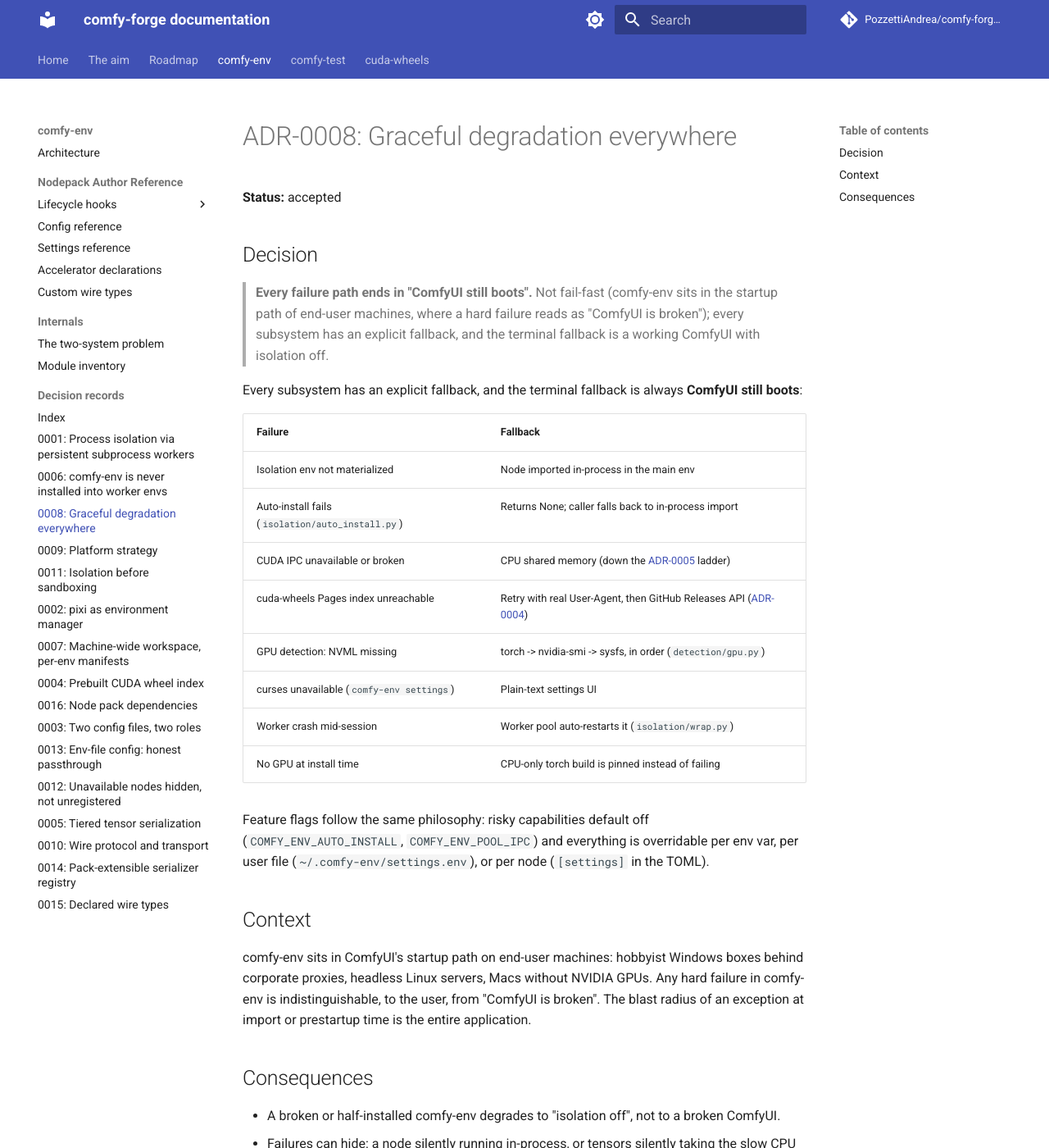
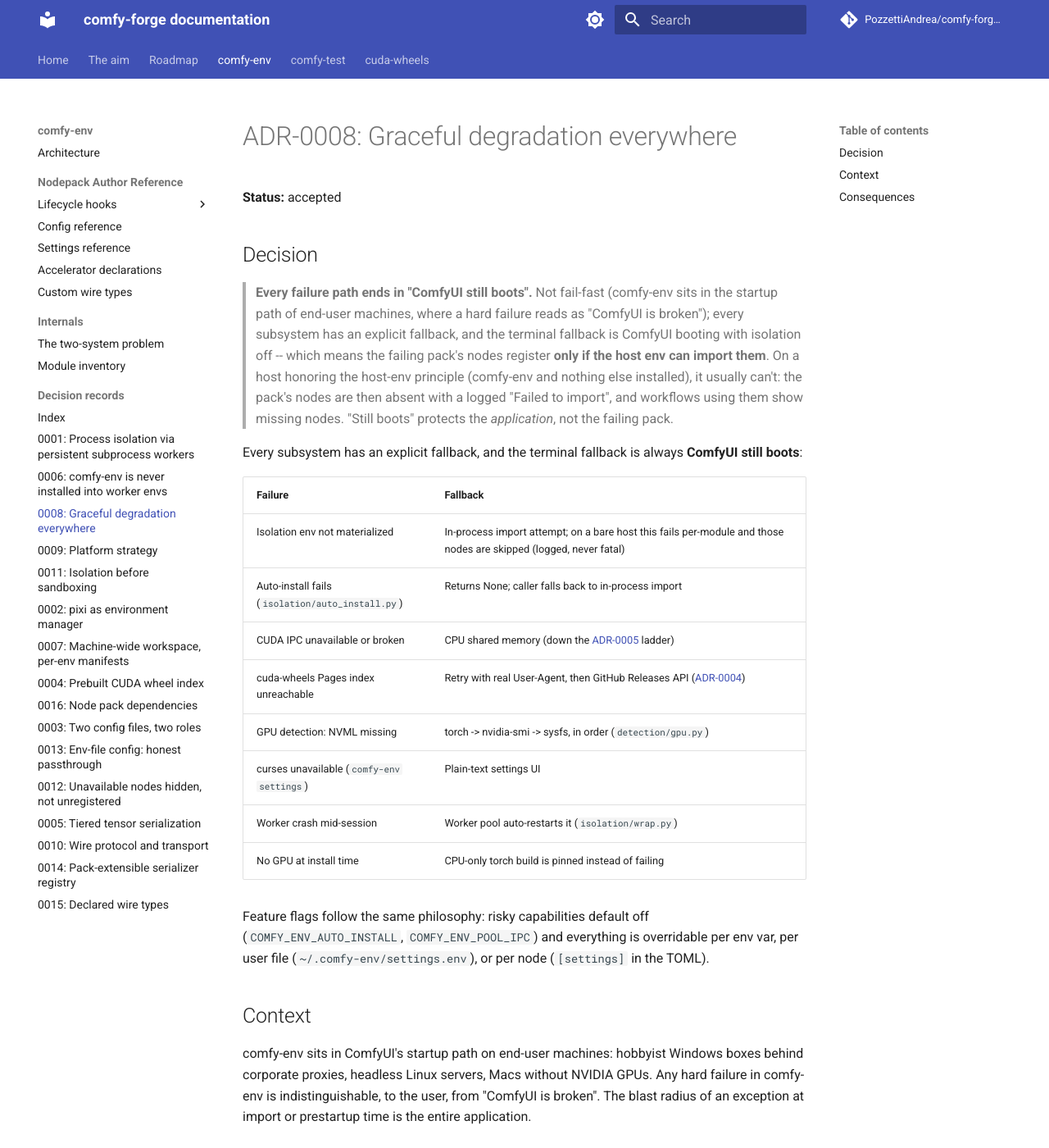
Before and after one commit to Comfy-Forge/comfy-forge-docs, an MkDocs documentation site: the page built from docs/comfy-env/adr/0008-graceful-degradation-everywhere.md, in a window 1280 px wide and 1400 px high. Shown: the whole window at 82% size. Built offline with MkDocs 1.6.1 and Material for MkDocs 9.7.7, drawn with Linux system fonts in a browser that asks for light colours; comment, search, counter and statistics services are not loaded; some of the changed text lies outside the part shown.

Commit message:
ADR-0008: honest terminal fallback -- bare hosts get missing nodes, not unisolated nodes

```diff
--- a/docs/comfy-env/adr/0008-graceful-degradation-everywhere.md
+++ b/docs/comfy-env/adr/0008-graceful-degradation-everywhere.md
@@ -7,15 +7,20 @@
 > **Every failure path ends in "ComfyUI still boots".** Not fail-fast
 > (comfy-env sits in the startup path of end-user machines, where a hard
 > failure reads as "ComfyUI is broken"); every subsystem has an explicit
-> fallback, and the terminal fallback is a working ComfyUI with
-> isolation off.
+> fallback, and the terminal fallback is ComfyUI booting with isolation
+> off -- which means the failing pack's nodes register **only if the
+> host env can import them**. On a host honoring the host-env principle
+> (comfy-env and nothing else installed), it usually can't: the pack's
+> nodes are then absent with a logged "Failed to import", and workflows
+> using them show missing nodes. "Still boots" protects the
+> *application*, not the failing pack.
 
 Every subsystem has an explicit fallback, and the terminal fallback is always
 **ComfyUI still boots**:
 
 | Failure | Fallback |
 |---------|----------|
-| Isolation env not materialized | Node imported in-process in the main env |
+| Isolation env not materialized | In-process import attempt; on a bare host this fails per-module and those nodes are skipped (logged, never fatal) |
 | Auto-install fails (`isolation/auto_install.py`) | Returns None; caller falls back to in-process import |
 | CUDA IPC unavailable or broken | CPU shared memory (down the [ADR-0005](0005-tiered-tensor-serialization.md) ladder) |
 | cuda-wheels Pages index unreachable | Retry with real User-Agent, then GitHub Releases API ([ADR-0004](0004-prebuilt-cuda-wheel-index.md)) |
@@ -47,3 +52,13 @@
   `comfy-env doctor` / the `debug` categories expose what path is active.
 - Fallback chains are more code to maintain than fail-fast would be; this is
   accepted as the cost of shipping to non-developers.
+- **The in-process fallback decays as the host-env principle succeeds.**
+  It was written when packs still installed their deps into the host env,
+  where an in-process import genuinely worked. On a bare host
+  (requirements.txt = comfy-env only) the bottom rung is empty by
+  construction: fallback means the pack's nodes are missing, not running
+  unisolated. The real safety net there is `COMFY_ENV_AUTO_INSTALL`
+  (materialize the env on first load), which stays default-off because a
+  synchronous pixi install can block startup for minutes -- a deliberate
+  trade of resilience against startup latency that should be revisited if
+  missing-nodes-after-fallback becomes the common failure users hit.
```
